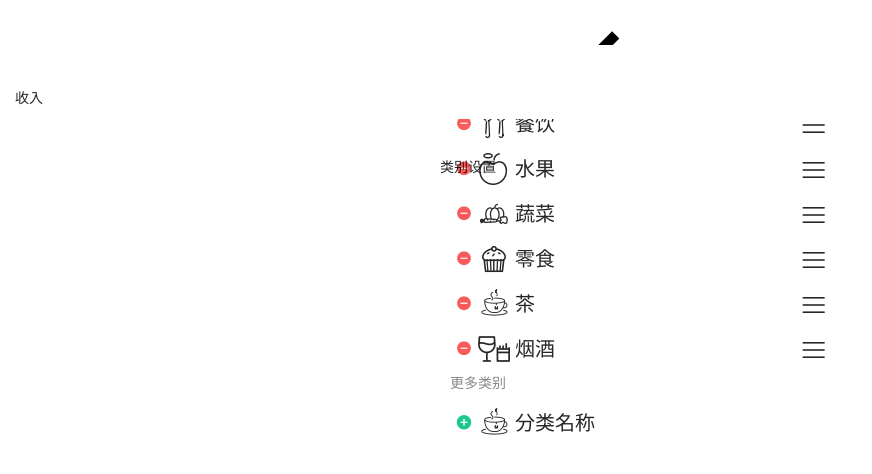
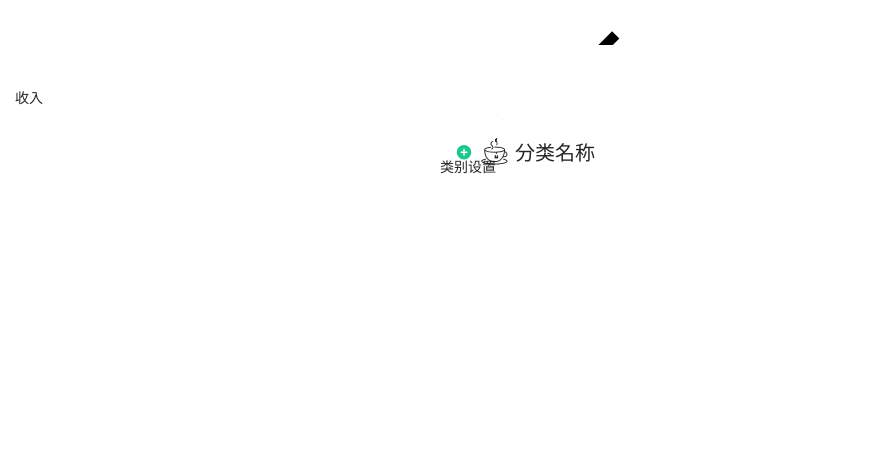
Before and after one commit to xiaoyao9524/simple-account-book, a React (Create React App) app in the folder client/: page /categorySetting in a window 1280 px wide. Shown: the top 474 px of the page, without its empty margins (0-872 px from the left). Built offline with nearby package versions, Linux system fonts and the light colour scheme.

Commit message:
前端开始进行类别设置页面的开发

```diff
--- a/client/src/pages/CategorySetting/categotySetting.tsx
+++ b/client/src/pages/CategorySetting/categotySetting.tsx
@@ -1,9 +1,14 @@
-import React, { useState } from 'react';
+import React, { useState, useEffect } from 'react';
+import { useSelector } from 'react-redux';
 import NavBar from '../../components/NavBar/navBar';
 import { SegmentedControl } from 'antd-mobile';
 import { SortableContainer as sortableContainer } from 'react-sortable-hoc';
 import arrayMove from 'array-move';
 import CategoryItem, { CategoryItemProps } from './components/CategoryItem';
+
+import { IStoreState } from '../../store/reducers';
+import { CategoryItem as ICategoryItemProps } from '../../types/category';
+
 // import iconList from '../../utils/iconList';
 import './style.scss';
 type tabs = '支出' | '收入';
@@ -15,19 +20,23 @@ const SortableContainer = sortableContainer(({ children }: any) => {
 
 const CategorySetting = () => {
   const [tab, setTab] = useState<tabs>('支出');
-  const [items, setItems] = useState<CategoryItemProps[]>([
-    { title: '餐饮', icon: 'canyin' },
-    { title: '水果', icon: 'shuiguo' },
-    { title: '蔬菜', icon: 'shucai' },
-    { title: '零食', icon: 'lingshi' },
-    { title: '茶', icon: 'cha' },
-    { title: '烟酒', icon: 'yanjiu' }
-  ])
+  const expenditureIcons = useSelector<IStoreState, ICategoryItemProps[]>(state => state.user.expenditureIcons);
+  const incomeIcons = useSelector<IStoreState, ICategoryItemProps[]>(state => state.user.incomeIcons);
+
+  const [currentIcons, setCurrentIcons] = useState(tab === '支出' ? [...expenditureIcons] : [...incomeIcons]);
+  // const [items, setItems] = useState<CategoryItemProps[]>([
+  //   { title: '餐饮', icon: 'canyin' },
+  //   { title: '水果', icon: 'shuiguo' },
+  //   { title: '蔬菜', icon: 'shucai' },
+  //   { title: '零食', icon: 'lingshi' },
+  //   { title: '茶', icon: 'cha' },
+  //   { title: '烟酒', icon: 'yanjiu' }
+  // ])
 
   const onSortEnd = ({ oldIndex, newIndex }: { oldIndex: number; newIndex: number }) => {
-    const newItems = arrayMove(items, oldIndex, newIndex);
-    console.log('newItems: ', newItems);
-    setItems(newItems);
+    const newItems = arrayMove(currentIcons, oldIndex, newIndex);
+    setCurrentIcons(newItems);
+    console.log(`新的${tab}列表: `, newItems);
   };
 
 
@@ -49,7 +58,7 @@ const CategorySetting = () => {
 
       <div className="category-list-wrapper">
         <SortableContainer onSortEnd={onSortEnd} useDragHandle>
-          {items.map((item, index) => (
+          {currentIcons.map((item, index) => (
             <CategoryItem key={`item-${item.title}`} index={index} title={item.title} icon={item.icon} />
           ))}
         </SortableContainer>
```
